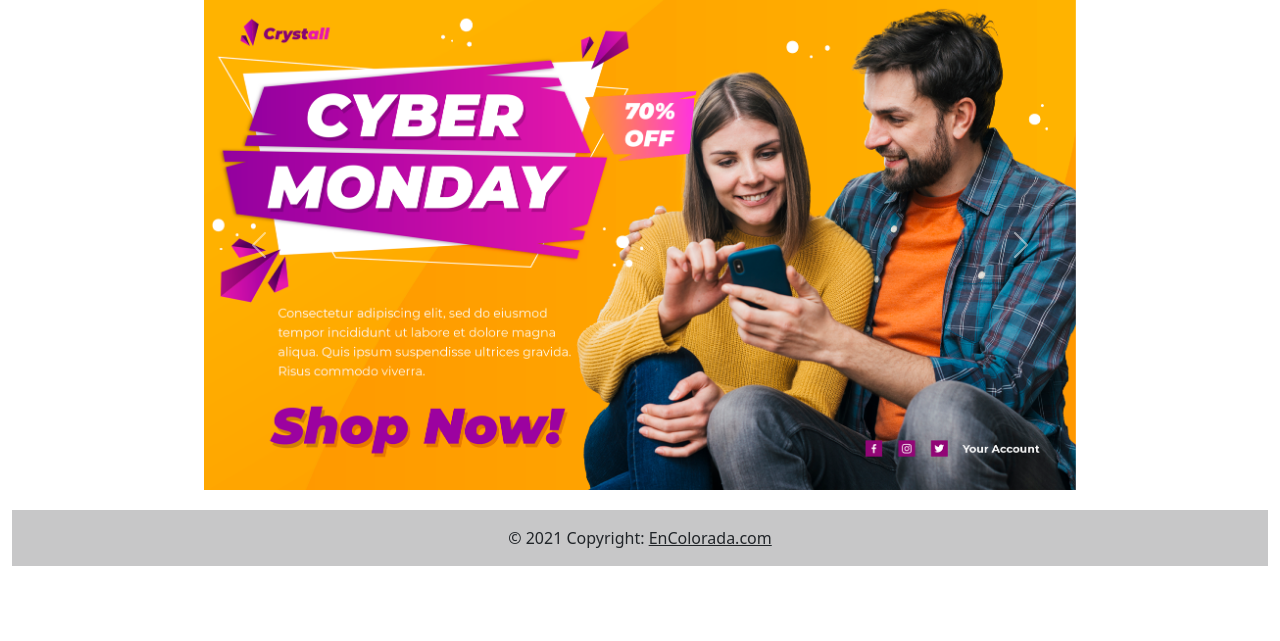
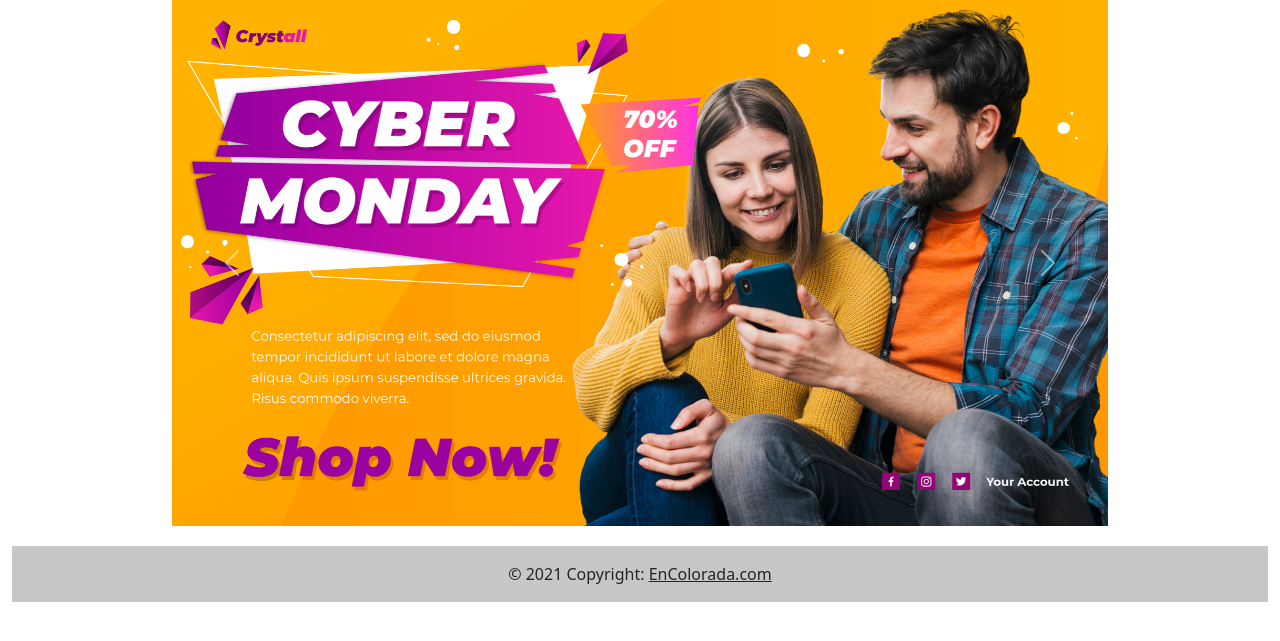
Before and after one commit to BookmanTasty/EnColorada, a PHP site: page / in a window 1280 px wide. Shown: the part 70-711 px from the top of the page. Run offline with PHP 8.4, Linux system fonts and the light colour scheme; data that the repository does not hold is empty.

Commit message:
Update index.php

```diff
--- a/index.php
+++ b/index.php
@@ -73,7 +73,7 @@ include("funciones/funciones.php");
 
 <div class="container-fluid ">
 <div class="row justify-content-center"  >
-<div id="carouselExampleInterval" class="carousel slide justify-content-center" data-bs-ride="carousel" style="width: 70%;">
+<div id="carouselExampleInterval" class=" container-md carousel slide justify-content-center w-75 " data-bs-ride="carousel" >
   <div class="carousel-inner">
     <div class="carousel-item active" data-bs-interval="10000">
       <img src="img/baners/4582296.png" class="d-block w-100" alt="...">
```
